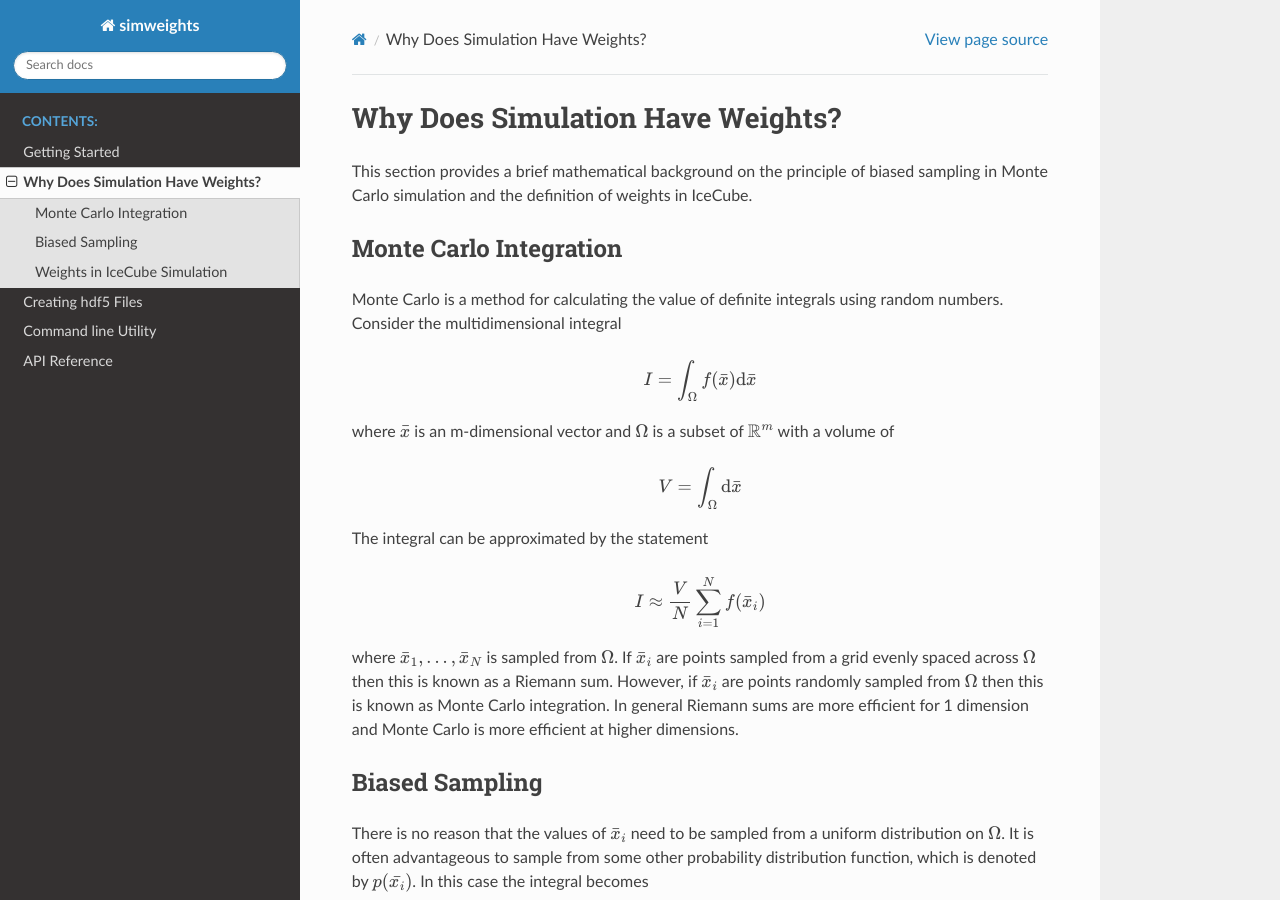
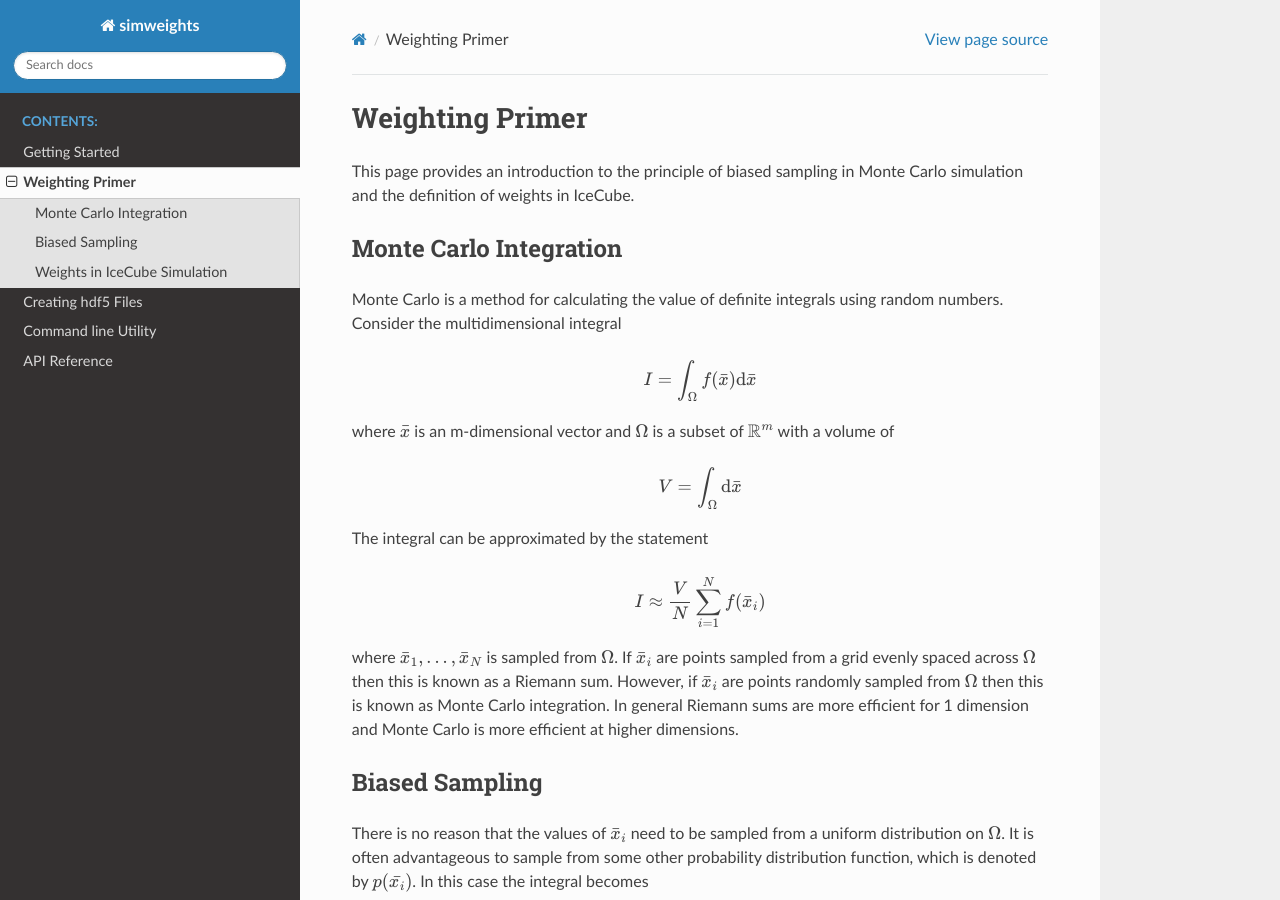
Before and after one commit to icecube/simweights, a Sphinx documentation site: the page built from docs/primer.rst, in a window 1280 px wide and 900 px high. Built offline with Sphinx 7.4.7 and the Read the Docs theme 2.0.0, drawn with Linux system fonts in a browser that asks for light colours.

Commit message:
rename doc section to primer

```diff
--- a/docs/getting_started.rst
+++ b/docs/getting_started.rst
@@ -2,5 +2,7 @@
 Getting Started
 ===============
 
+The source code for simweights is available on github at https://github.com/icecube/simweights
+
 .. include:: ../README.rst
     :start-after: doc-break
--- a/docs/index.rst
+++ b/docs/index.rst
@@ -8,7 +8,7 @@
    :caption: Contents:
 
    getting_started
-   weights
+   primer
    input
    cmdline
    apireference
--- a/docs/weights.rst
+++ b/docs/primer.rst
@@ -1,8 +1,8 @@
-=================================
-Why Does Simulation Have Weights?
-=================================
+================
+Weighting Primer
+================
 
-This section provides a brief mathematical background on the principle of biased sampling in Monte
+This page provides an introduction to the principle of biased sampling in Monte
 Carlo simulation and the definition of weights in IceCube.
 
 Monte Carlo Integration
```
